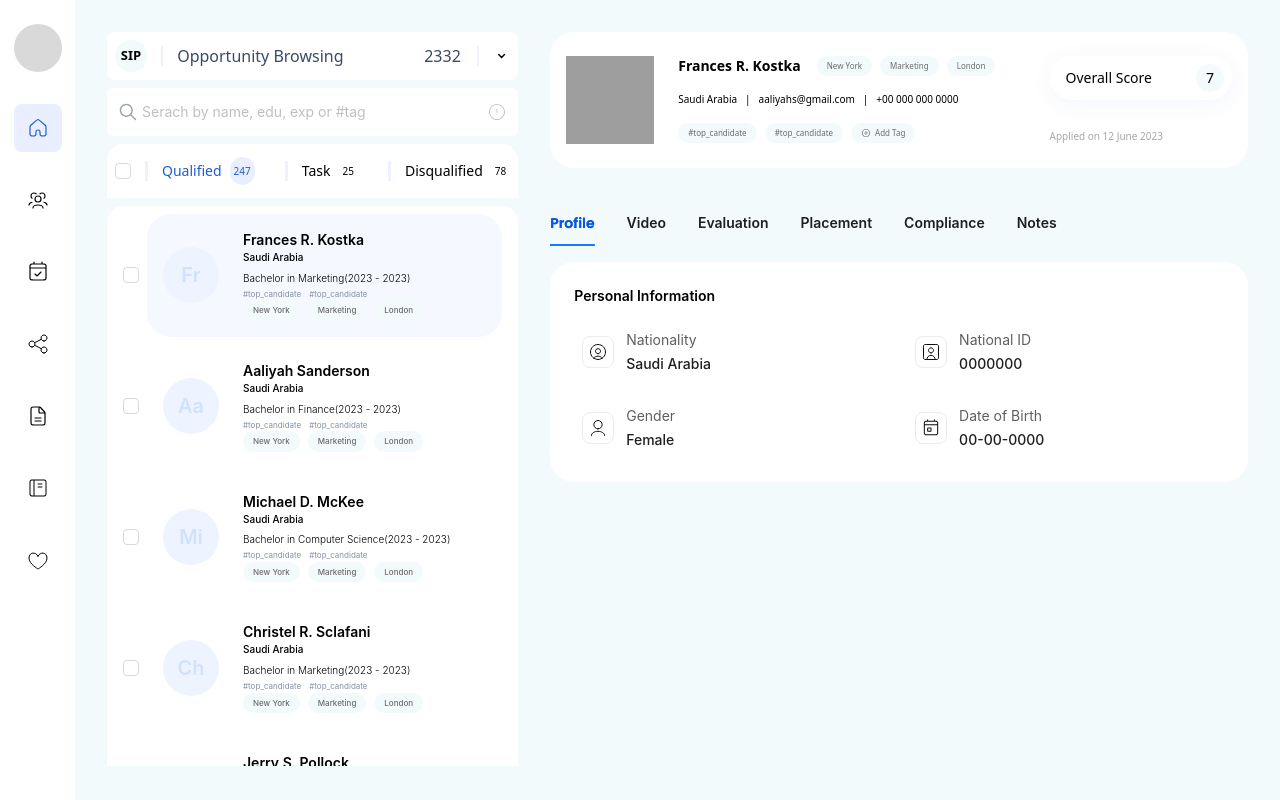
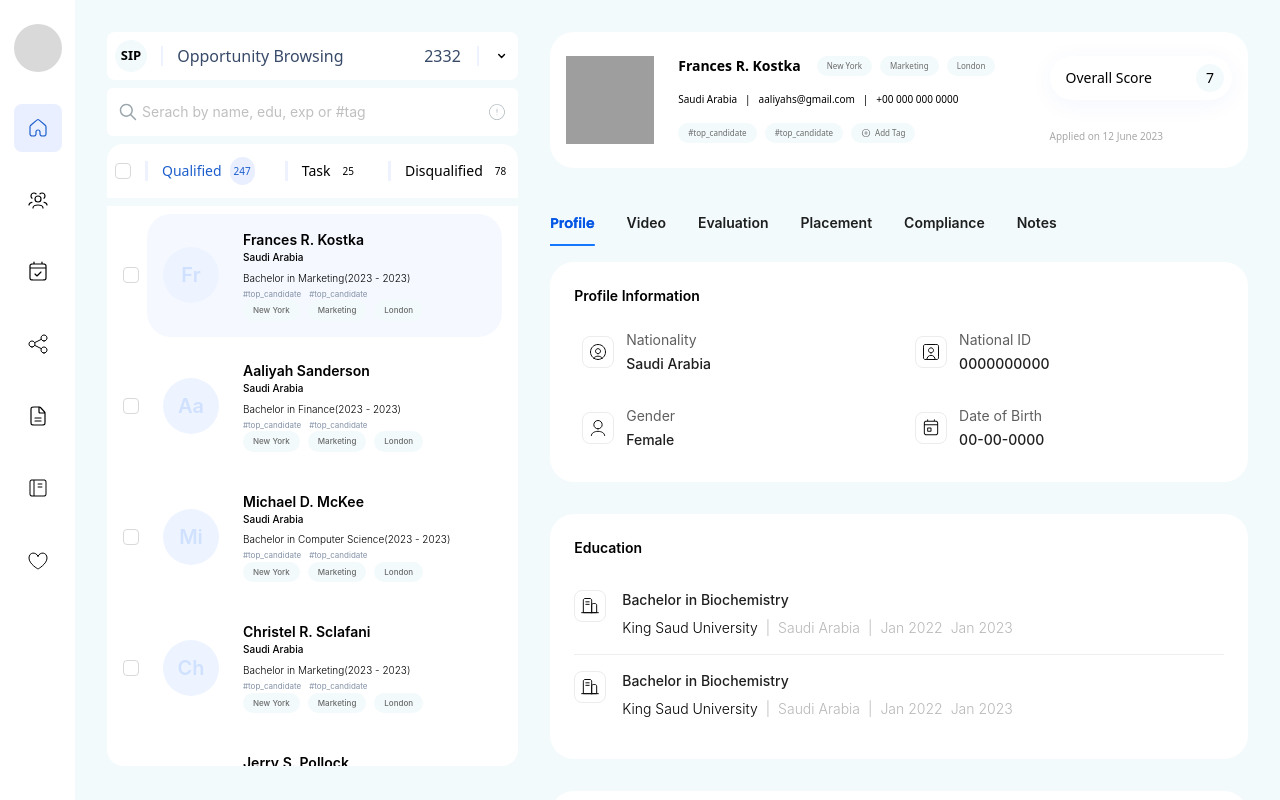
Before and after one commit to Prophet-Bestman/cp-task2, a React (Vite) app: page / in a window 1280 px wide. Built offline with nearby package versions, Linux system fonts and the light colour scheme; grey boxes are pictures that could not be loaded.

Commit message:
feat: work experience UI

```diff
--- a/src/assets/Icons.tsx
+++ b/src/assets/Icons.tsx
@@ -300,3 +300,39 @@ export const DOBIcon: React.FC<MyCustomIconProps> = () => {
     </svg>
   );
 };
+export const SchoolIcon: React.FC<MyCustomIconProps> = () => {
+  return (
+    <svg
+      xmlns="http://www.w3.org/2000/svg"
+      width="20"
+      height="20"
+      viewBox="0 0 20 20"
+      fill="none"
+    >
+      <path
+        d="M1.6665 16.6667H18.3332M5.83317 8.33333H9.1665M11.6665 16.6667H16.6665V10C16.6665 9.22343 16.6664 8.83513 16.5396 8.52885C16.3704 8.12047 16.046 7.79602 15.6376 7.62687C15.3314 7.5 14.9433 7.5 14.1667 7.5C13.3901 7.5 13.0018 7.5 12.6956 7.62687C12.2872 7.79602 11.9625 8.12047 11.7934 8.52885C11.6665 8.83513 11.6665 9.22343 11.6665 10V16.6667ZM11.6665 16.6667V5.16663C11.6665 4.23321 11.6667 3.76655 11.485 3.41003C11.3252 3.09643 11.0699 2.84144 10.7563 2.68166C10.3998 2.5 9.93342 2.5 9 2.5H6C5.06658 2.5 4.59952 2.5 4.243 2.68166C3.9294 2.84144 3.67462 3.09643 3.51483 3.41003C3.33317 3.76655 3.33317 4.23321 3.33317 5.16663V16.6667H11.6665ZM5.83317 5.83333L9.1665 5.83333"
+        stroke="#0B0B0B"
+        strokeLinecap="round"
+        strokeLinejoin="round"
+      />
+    </svg>
+  );
+};
+export const BriefCaseIcon: React.FC<MyCustomIconProps> = () => {
+  return (
+    <svg
+      xmlns="http://www.w3.org/2000/svg"
+      width="20"
+      height="20"
+      viewBox="0 0 20 20"
+      fill="none"
+    >
+      <path
+        d="M13.3333 6.66683C13.3333 4.82588 11.8409 3.3335 10 3.3335C8.15905 3.3335 6.66667 4.82588 6.66667 6.66683M17.5 9.33346V14.0001C17.5 14.9335 17.5002 15.4003 17.3185 15.7569C17.1587 16.0705 16.9034 16.3254 16.5898 16.4851C16.2333 16.6668 15.7669 16.6668 14.8335 16.6668H5.16683C4.23341 16.6668 3.76635 16.6668 3.40983 16.4851C3.09623 16.3254 2.84144 16.0705 2.68166 15.7569C2.5 15.4003 2.5 14.9335 2.5 14.0001V9.33346C2.5 8.40003 2.5 7.93338 2.68166 7.57686C2.84144 7.26326 3.09623 7.00827 3.40983 6.84849C3.76635 6.66683 4.23341 6.66683 5.16683 6.66683H14.8335C15.7669 6.66683 16.2333 6.66683 16.5898 6.84849C16.9034 7.00827 17.1587 7.26326 17.3185 7.57686C17.5002 7.93338 17.5 8.40003 17.5 9.33346Z"
+        stroke="#0B0B0B"
+        strokeLinecap="round"
+        strokeLinejoin="round"
+      />
+    </svg>
+  );
+};
--- /dev/null
+++ b/src/components/general/SectionCard.tsx
@@ -0,0 +1,17 @@
+import { ReactNode } from "react";
+
+interface SectionCardProps {
+  children: ReactNode;
+  title: string;
+}
+
+const SectionCard = ({ children, title }: SectionCardProps) => {
+  return (
+    <div className="p-6 bg-white rounded-3xl">
+      <h3 className="mb-4 text-sm font-semibold text-black">{title}</h3>
+      {children}
+    </div>
+  );
+};
+
+export default SectionCard;
--- a/src/components/general/index.ts
+++ b/src/components/general/index.ts
@@ -1,2 +1,3 @@
 export { default as CustomAvatar } from "./CustomAvatar";
 export { default as Pill } from "./Pill";
+export { default as SectionCard } from "./SectionCard";
--- a/src/components/programAppliationView/ApplicationDetials.tsx
+++ b/src/components/programAppliationView/ApplicationDetials.tsx
@@ -1,6 +1,6 @@
 import { Tabs, TabsProps } from "antd";
 import ApplicationHeader from "./ApplicationHeader";
-import ProfileInformation from "./ProfileInformation";
+import ProfileTab from "./ProfileTab";
 
 const ApplicationDetials = () => {
   // const { selectedApplication } = useApplicationsContext();
@@ -9,7 +9,7 @@ const ApplicationDetials = () => {
     {
       key: "1",
       label: "Profile",
-      children: <ProfileInformation />,
+      children: <ProfileTab />,
     },
     {
       key: "2",
@@ -39,7 +39,7 @@ const ApplicationDetials = () => {
   ];
 
   return (
-    <div className="w-full">
+    <div className="w-full h-[calc(100vh-32px)] overflow-y-auto">
       <ApplicationHeader />
 
       {/* @ts-ignore */}
--- a/src/components/programAppliationView/ApplicationFilterSection.tsx
+++ b/src/components/programAppliationView/ApplicationFilterSection.tsx
@@ -48,7 +48,7 @@ const ApplicationFilterSection = () => {
   };
 
   return (
-    <div className="w-[440px] min-h-[calc(100vh - 32px)]  space-y-2 ">
+    <div className="w-[440px] min-h-[calc(100vh-32px)] top-0 left-0 z-10 sticky space-y-2 ">
       {/* @ts-ignore */}
       <Dropdown menu={{ items }} className="cursor-pointer" trigger="click">
         <a onClick={(e) => e.preventDefault()}>
@@ -116,7 +116,7 @@ const ApplicationFilterSection = () => {
         </div>
       </div>
 
-      <div className="px-4 py-2 bg-white rounded-t-2xl h-[70vh] overflow-y-auto">
+      <div className="px-4 py-2 bg-white rounded-b-2xl h-[70vh] overflow-y-auto">
         <Checkbox.Group
           style={{ width: "100%" }}
           value={checked}
--- /dev/null
+++ b/src/components/programAppliationView/Education.tsx
@@ -0,0 +1,44 @@
+import { SectionCard } from "../general";
+import { SchoolIcon } from "../../assets/Icons";
+
+const Education = () => {
+  return (
+    <SectionCard title="Education">
+      <div className="flex gap-4 py-4 ">
+        <div className="h-8 w-8 border-[#ECECEC] center-item border rounded-lg">
+          <SchoolIcon />
+        </div>
+
+        <div className="space-y-2">
+          <p className="text-sm font-medium">Bachelor in Biochemistry</p>
+
+          <div className="flex font-light items-center text-sm gap-2 text-[#B8B8B8]">
+            <p className="text-black">King Saud University</p>|
+            <p>Saudi Arabia</p> | <p>Jan 2022</p>
+            <p>Jan 2023</p>
+          </div>
+        </div>
+      </div>
+
+      <div className="border-b border-[#eee] w-full"></div>
+
+      <div className="flex gap-4 py-4 ">
+        <div className="h-8 w-8 border-[#ECECEC] center-item border rounded-lg">
+          <SchoolIcon />
+        </div>
+
+        <div className="space-y-2">
+          <p className="text-sm font-medium">Bachelor in Biochemistry</p>
+
+          <div className="flex font-light items-center text-sm gap-2 text-[#B8B8B8]">
+            <p className="text-black">King Saud University</p>|
+            <p>Saudi Arabia</p> | <p>Jan 2022</p>
+            <p>Jan 2023</p>
+          </div>
+        </div>
+      </div>
+    </SectionCard>
+  );
+};
+
+export default Education;
--- a/src/components/programAppliationView/ProfileInformation.tsx
+++ b/src/components/programAppliationView/ProfileInformation.tsx
@@ -6,22 +6,23 @@ import {
   NationalId,
   NationalityIcon,
 } from "../../assets/Icons";
+import { SectionCard } from "../general";
 
 const ProfileInformation = () => {
   const { selectedApplication } = useApplicationsContext();
   return (
-    <div className="p-6 bg-white rounded-3xl">
-      <h3 className="mb-4 text-sm font-semibold text-black">
-        Personal Information
-      </h3>
-
+    <SectionCard title="Profile Information">
       <div className="grid grid-cols-2 gap-4">
         <InfoItem
           title="Nationality"
           value={selectedApplication.nationality}
           icon={<NationalityIcon />}
         />
-        <InfoItem title="National ID" value={"0000000"} icon={<NationalId />} />
+        <InfoItem
+          title="National ID"
+          value={"0000000000"}
+          icon={<NationalId />}
+        />
         <InfoItem title="Gender" value={"Female"} icon={<GenderIcon />} />
         <InfoItem
           title="Date of Birth"
@@ -29,7 +30,7 @@ const ProfileInformation = () => {
           icon={<DOBIcon />}
         />
       </div>
-    </div>
+    </SectionCard>
   );
 };
 
--- /dev/null
+++ b/src/components/programAppliationView/ProfileTab.tsx
@@ -0,0 +1,16 @@
+import ProfileInformation from "./ProfileInformation";
+import Education from "./Education";
+import WorkExperience from "./WorkExperience";
+
+const ProfileTab = () => {
+  return (
+    <div className="space-y-8">
+      <ProfileInformation />
+      <Education />
+      <WorkExperience />
+      <Education />
+    </div>
+  );
+};
+
+export default ProfileTab;
--- /dev/null
+++ b/src/components/programAppliationView/WorkExperience.tsx
@@ -0,0 +1,44 @@
+import { SectionCard } from "../general";
+import { BriefCaseIcon } from "../../assets/Icons";
+
+const WorkExperience = () => {
+  return (
+    <SectionCard title="Work Experience">
+      <div className="flex gap-4 py-4 ">
+        <div className="h-8 w-8 border-[#ECECEC] center-item border rounded-lg">
+          <BriefCaseIcon />
+        </div>
+
+        <div className="space-y-2">
+          <p className="text-sm font-medium">Cyber Security Intern</p>
+
+          <div className="flex font-light items-center text-sm gap-2 text-[#B8B8B8]">
+            <p className="text-black">Coop Training</p>|<p>Saudi Arabia</p> |{" "}
+            <p>Jan 2022</p>
+            <p>Jan 2023</p>
+          </div>
+        </div>
+      </div>
+
+      <div className="border-b border-[#eee] w-full"></div>
+
+      <div className="flex gap-4 py-4 ">
+        <div className="h-8 w-8 border-[#ECECEC] center-item border rounded-lg">
+          <BriefCaseIcon />
+        </div>
+
+        <div className="space-y-2">
+          <p className="text-sm font-medium">Cyber Security Intern</p>
+
+          <div className="flex font-light items-center text-sm gap-2 text-[#B8B8B8]">
+            <p className="text-black">Coop Training</p>|<p>Saudi Arabia</p> |{" "}
+            <p>Jan 2022</p>
+            <p>Jan 2023</p>
+          </div>
+        </div>
+      </div>
+    </SectionCard>
+  );
+};
+
+export default WorkExperience;
--- a/src/pages/ProgramApplicationView.tsx
+++ b/src/pages/ProgramApplicationView.tsx
@@ -6,7 +6,7 @@ import {
 
 const ProgramApplicationView = () => {
   return (
-    <div className="flex w-full gap-8">
+    <div className="relative flex w-full gap-8">
       <ApplicationFilterSection />
       <ApplicationDetials />
     </div>
```
